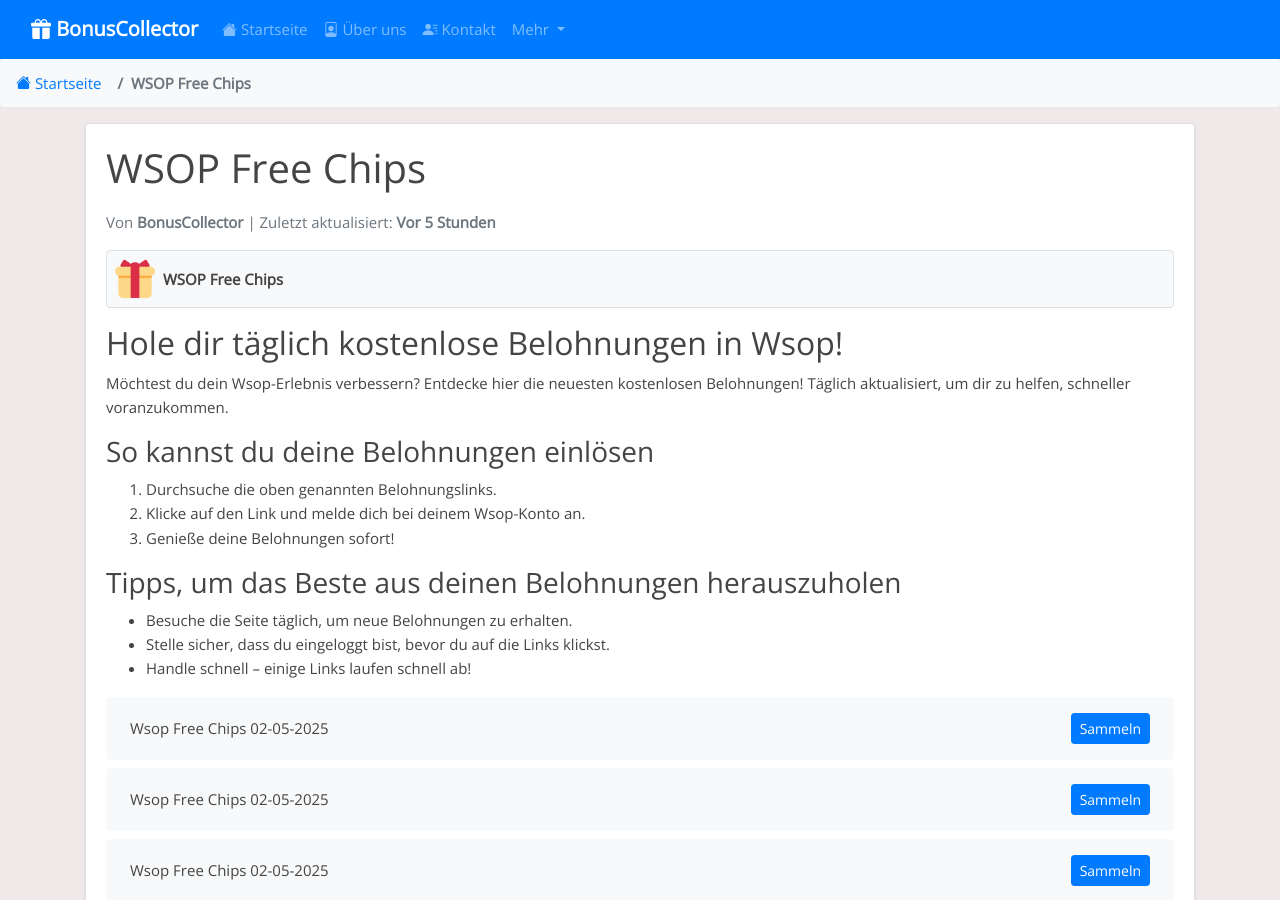
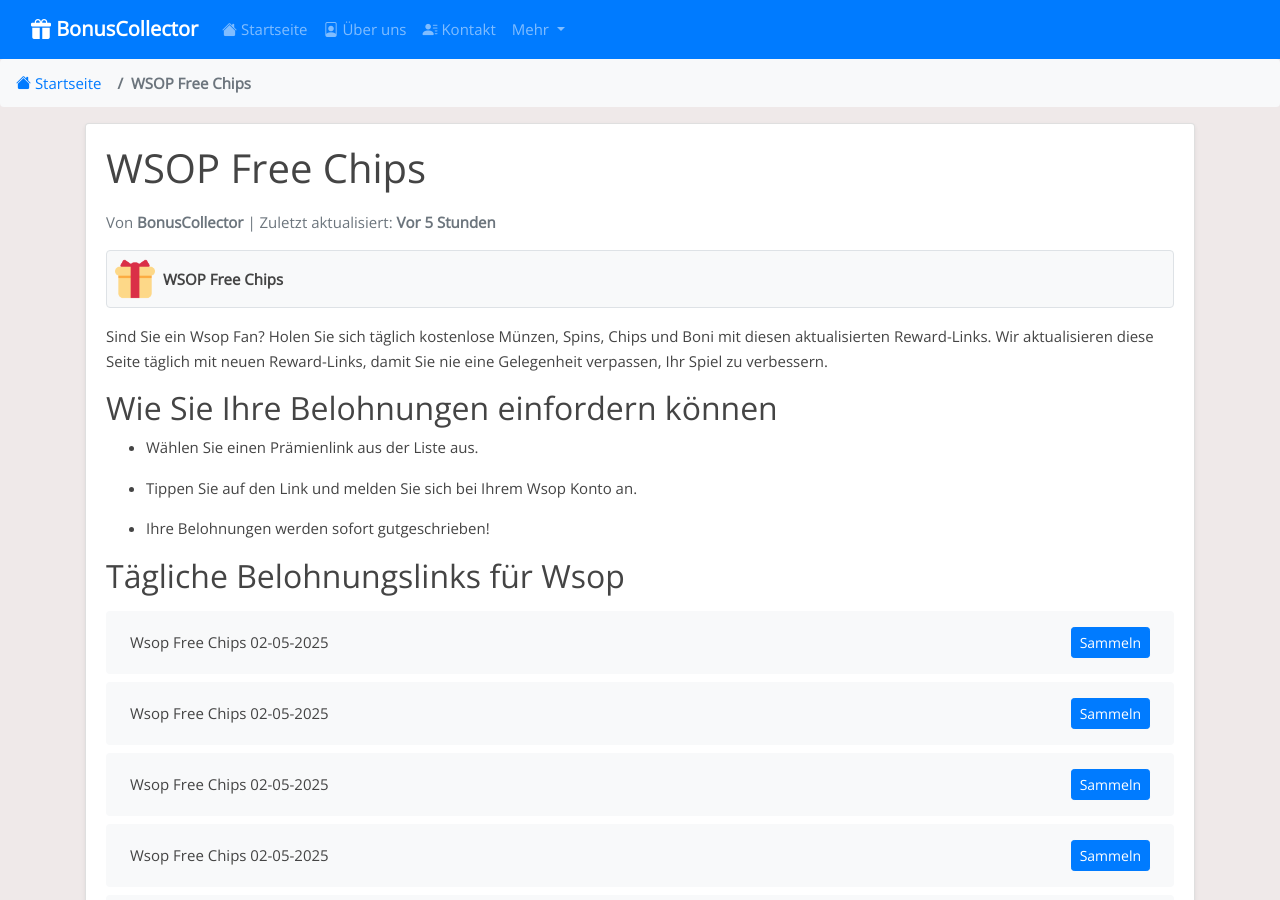
Before and after one commit to Prollad99/bs-de, a Jekyll site: the page built from _posts/2025-01-20-wsop.md, in a window 1280 px wide and 900 px high. Built offline with Jekyll 4.4.1, drawn with Linux system fonts in a browser that asks for light colours; some of the changed text lies outside the part shown.

Commit message:
Aktualisiere wsop-Belohnungslinks, Inhalte und Änderungsdatum

```diff
--- a/_includes/wsop_footer.html
+++ b/_includes/wsop_footer.html
@@ -1,7 +1,7 @@
-<h3>Warum du unsere Wsop-Updates folgen solltest</h3>
+## Warum sollten Sie unsere Reward Updates verfolgen?
 
-<p>Wir bieten täglich die neuesten Belohnungslinks aus offiziellen Wsop-Aktionen. So bleibst du immer auf dem neuesten Stand. Speichere diese Seite für schnellen Zugriff.</p>
 
-<h4>Hinweis:</h4>
+Wir aktualisieren die Links ständig, um sicherzustellen, dass Sie die neuesten Belohnungen erhalten. Alle Belohnungen stammen aus offiziellen Wsop Aktionen, so dass Sie sie einfach und sicher einfordern können.
 
-<p>Diese Seite ist nicht mit den offiziellen Entwicklern von Wsop verbunden. Alle Belohnungen stammen aus öffentlichen Quellen.</p>
+
+Hinweis: Diese Links können ablaufen, also fordern Sie Ihre Belohnungen schnell ein. Wir sind nicht mit den Entwicklern von Wsop verbunden; diese Seite ist eine Ressource für Spieler.
--- a/_includes/wsop_post.html
+++ b/_includes/wsop_post.html
@@ -1,27 +1,14 @@
-<h2>Hole dir täglich kostenlose Belohnungen in Wsop!</h2>
+Sind Sie ein Wsop Fan? Holen Sie sich täglich kostenlose Münzen, Spins, Chips und Boni mit diesen aktualisierten Reward-Links. Wir aktualisieren diese Seite täglich mit neuen Reward-Links, damit Sie nie eine Gelegenheit verpassen, Ihr Spiel zu verbessern.
 
-<p>Möchtest du dein Wsop-Erlebnis verbessern? Entdecke hier die neuesten kostenlosen Belohnungen! Täglich aktualisiert, um dir zu helfen, schneller voranzukommen.</p>
 
-<h3>So kannst du deine Belohnungen einlösen</h3>
+## Wie Sie Ihre Belohnungen einfordern können
 
-<ol>
 
-  <li>Durchsuche die oben genannten Belohnungslinks.</li>
+- Wählen Sie einen Prämienlink aus der Liste aus.
 
-  <li>Klicke auf den Link und melde dich bei deinem Wsop-Konto an.</li>
+- Tippen Sie auf den Link und melden Sie sich bei Ihrem Wsop Konto an.
 
-  <li>Genieße deine Belohnungen sofort!</li>
+- Ihre Belohnungen werden sofort gutgeschrieben!
 
-</ol>
 
-<h3>Tipps, um das Beste aus deinen Belohnungen herauszuholen</h3>
-
-<ul>
-
-  <li>Besuche die Seite täglich, um neue Belohnungen zu erhalten.</li>
-
-  <li>Stelle sicher, dass du eingeloggt bist, bevor du auf die Links klickst.</li>
-
-  <li>Handle schnell – einige Links laufen schnell ab!</li>
-
-</ul>
+## Tägliche Belohnungslinks für Wsop
```
